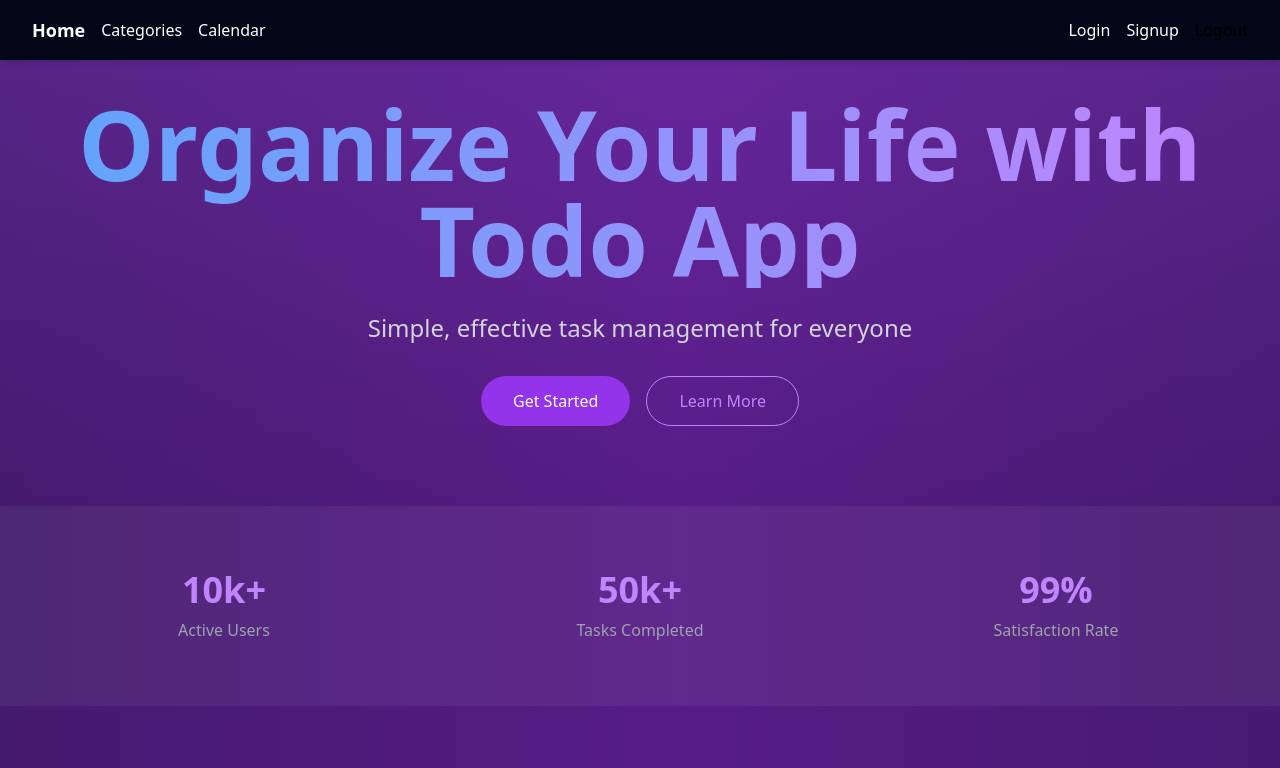
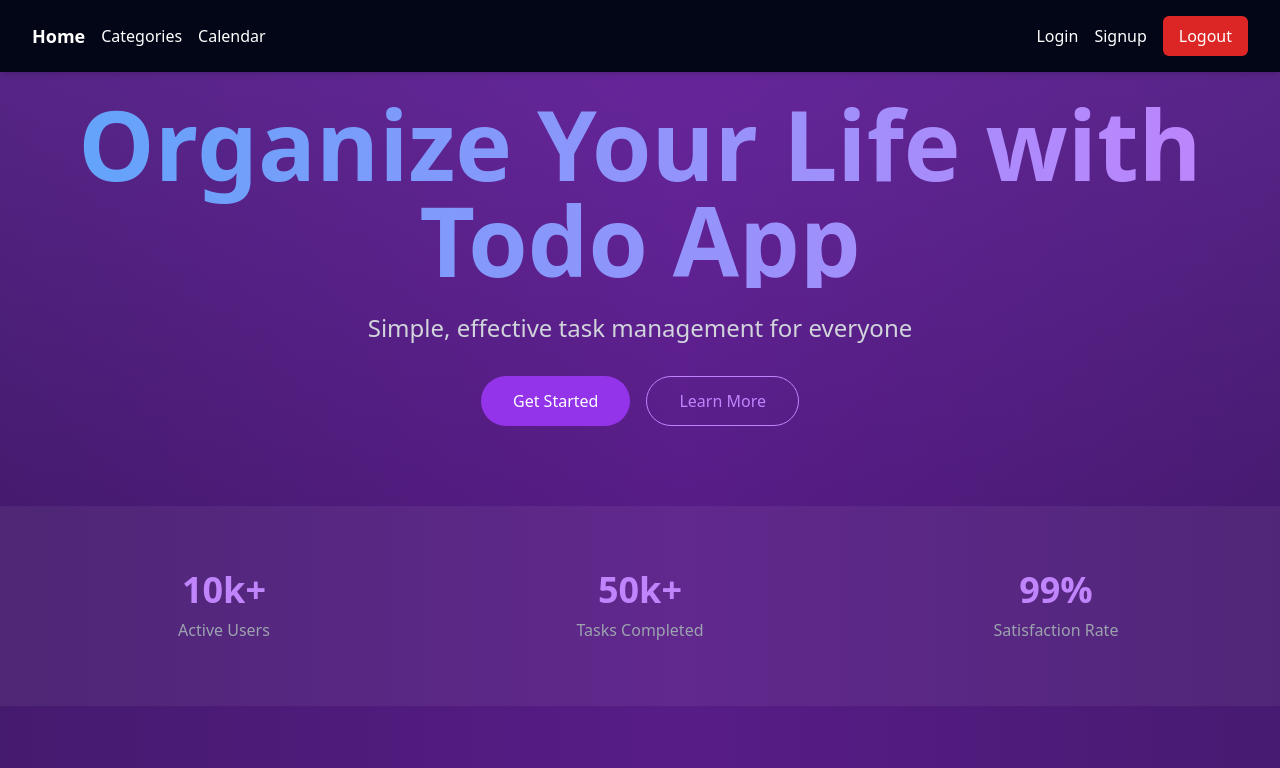
Before and after one commit to collinplank/todo-app-frontend, a React (Vite) app: page / in a window 1280 px wide. Shown: the top 768 px of the page. Built offline with nearby package versions, Linux system fonts and the light colour scheme.

Commit message:
updated log out button

```diff
--- a/src/LogoutLink.jsx
+++ b/src/LogoutLink.jsx
@@ -11,7 +11,11 @@
   };
 
   return (
-    <a href="#" onClick={handleClick}>
+    <a
+      href="#"
+      onClick={handleClick}
+      className="px-4 py-2 bg-red-600 text-white rounded-md hover:bg-red-700 transition-colors duration-200"
+    >
       Logout
     </a>
   );
```
